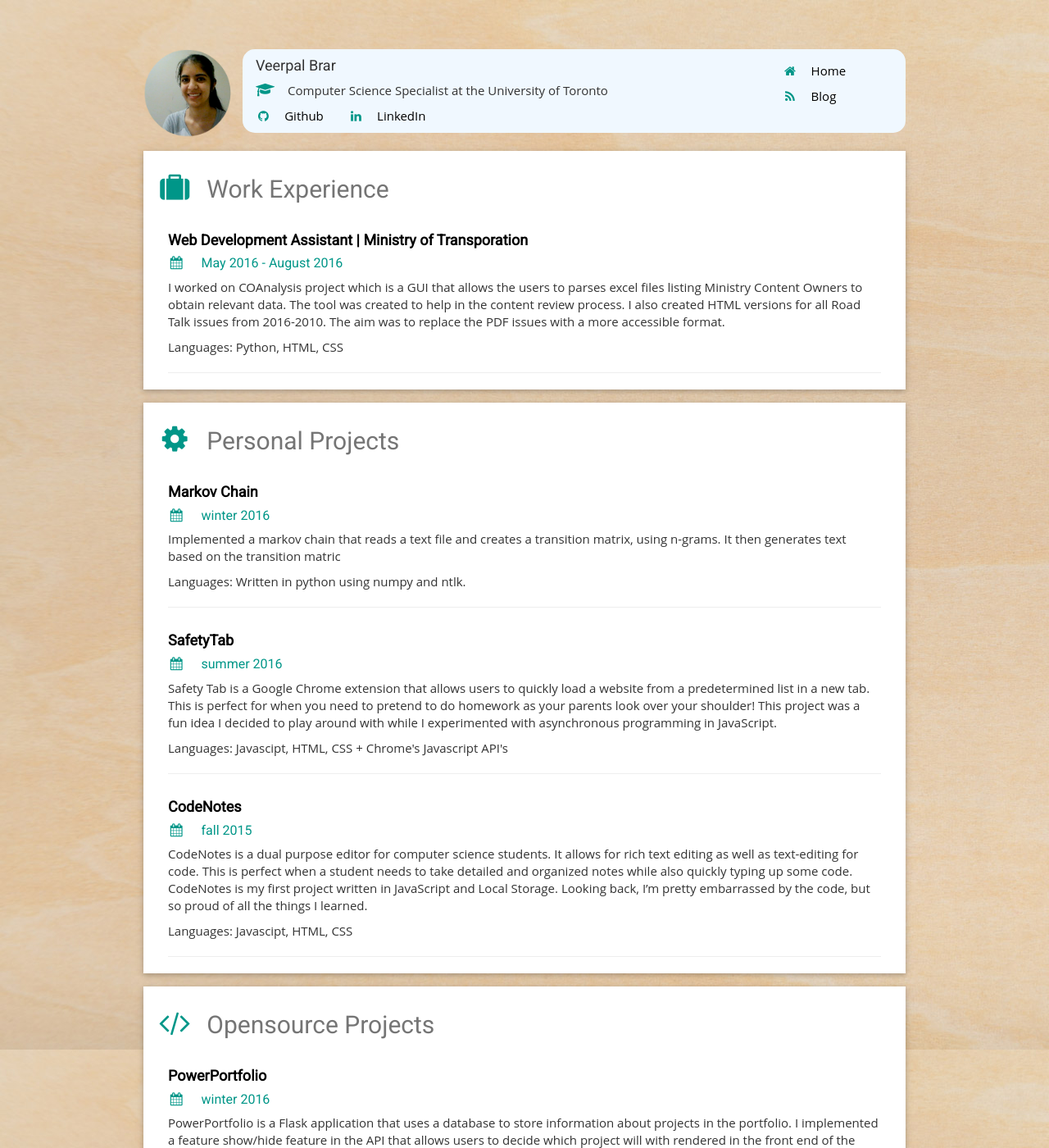
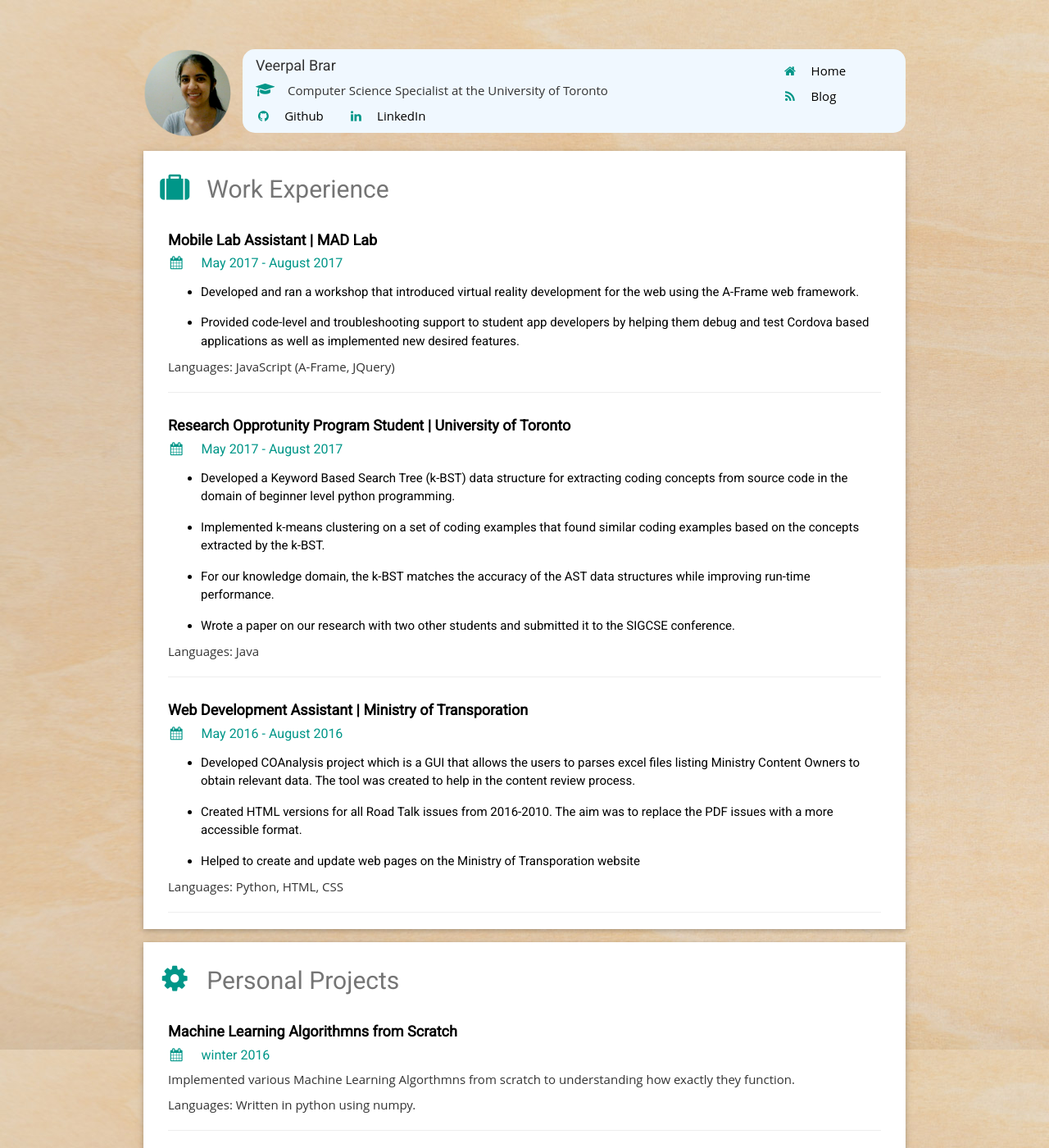
Before and after one commit to VeerpalBrar/VeerpalBrar.github.io, a Jekyll site: the page built from index.html, in a window 1280 px wide and 1400 px high. Shown: the whole window at 82% size. Built offline with Jekyll 4.4.1, drawn with Linux system fonts in a browser that asks for light colours.

Commit message:
update summer info

```diff
--- a/_data/experience.yml
+++ b/_data/experience.yml
@@ -1,5 +1,26 @@
+- position: Mobile Lab Assistant
+  company: MAD Lab
+  date: May 2017 - August 2017
+  tasks:
+    - point: Developed and ran a workshop that introduced virtual reality development for the web using the A-Frame web framework.
+    - point: Provided code-level and troubleshooting support to student app developers by helping them debug and test Cordova based applications as well as implemented new desired features.
+  languages: JavaScript (A-Frame, JQuery)
+
+- position: Research Opprotunity Program Student
+  company: University of Toronto
+  date: May 2017 - August 2017
+  tasks:
+    - point: Developed a Keyword Based Search Tree (k-BST) data structure for extracting coding concepts from source code in the domain of beginner level python programming.
+    - point: Implemented k-means clustering on a set of coding examples that found similar coding examples based on the concepts extracted by the k-BST.
+    - point: For our knowledge domain, the k-BST matches the accuracy of the AST data structures while improving run-time performance.
+    - point: Wrote a paper on our research with two other students and submitted it to the SIGCSE conference.
+  languages: Java
+
 - position: Web Development Assistant
   company: Ministry of Transporation
   date: May 2016 - August 2016
-  tasks: I worked on COAnalysis project which is a GUI that allows the users to parses excel files listing Ministry Content Owners to obtain relevant data. The tool was created to help in the content review process. I also created HTML versions for all Road Talk issues from 2016-2010. The aim was to replace the PDF issues with a more accessible format.
+  tasks:
+    - point: Developed COAnalysis project which is a GUI that allows the users to parses excel files listing Ministry Content Owners to obtain relevant data. The tool was created to help in the content review process.
+    - point: Created HTML versions for all Road Talk issues from 2016-2010. The aim was to replace the PDF issues with a more accessible format.
+    - point: Helped to create and update web pages on the Ministry of Transporation website
   languages: Python, HTML, CSS
--- a/_data/projects.yml
+++ b/_data/projects.yml
@@ -1,3 +1,8 @@
+- name: Machine Learning Algorithmns from Scratch
+  date: winter 2016
+  description: Implemented various Machine Learning Algorthmns from scratch to understanding how exactly they function.
+  languages: Written in python using numpy.
+
 - name: Markov Chain
   date: winter 2016
   description: Implemented a markov chain that reads a text file and creates a transition matrix, using n-grams. It then generates text based on the transition matric
--- a/_layouts/resume.html
+++ b/_layouts/resume.html
@@ -8,7 +8,11 @@ layout: default
         <div class="container-fluid">
           <h5 ><b>{{ job.position }} | {{ job.company }} </b></h5>
           <h6 class="text-teal"><i class="fa fa-calendar fa-fw margin-right"></i> {{ job.date }} </h6>
-          <p>{{ job.tasks }}</p>
+          {% for task in job.tasks %}
+          <ul>
+            <li>{{ task.point }}</li>
+          </ul>
+          {% endfor %}
           <p>Languages: {{  job.languages }}</p>
           <hr>
         </div>
```
